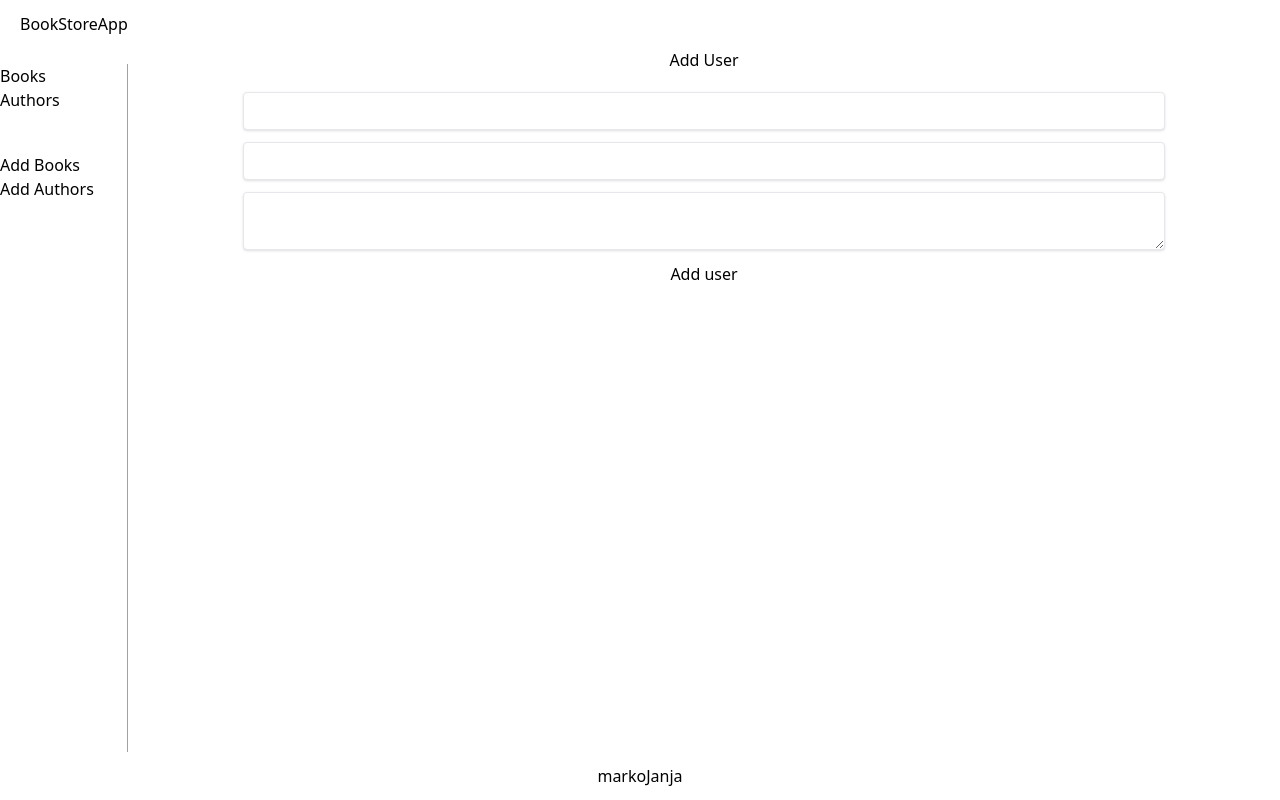
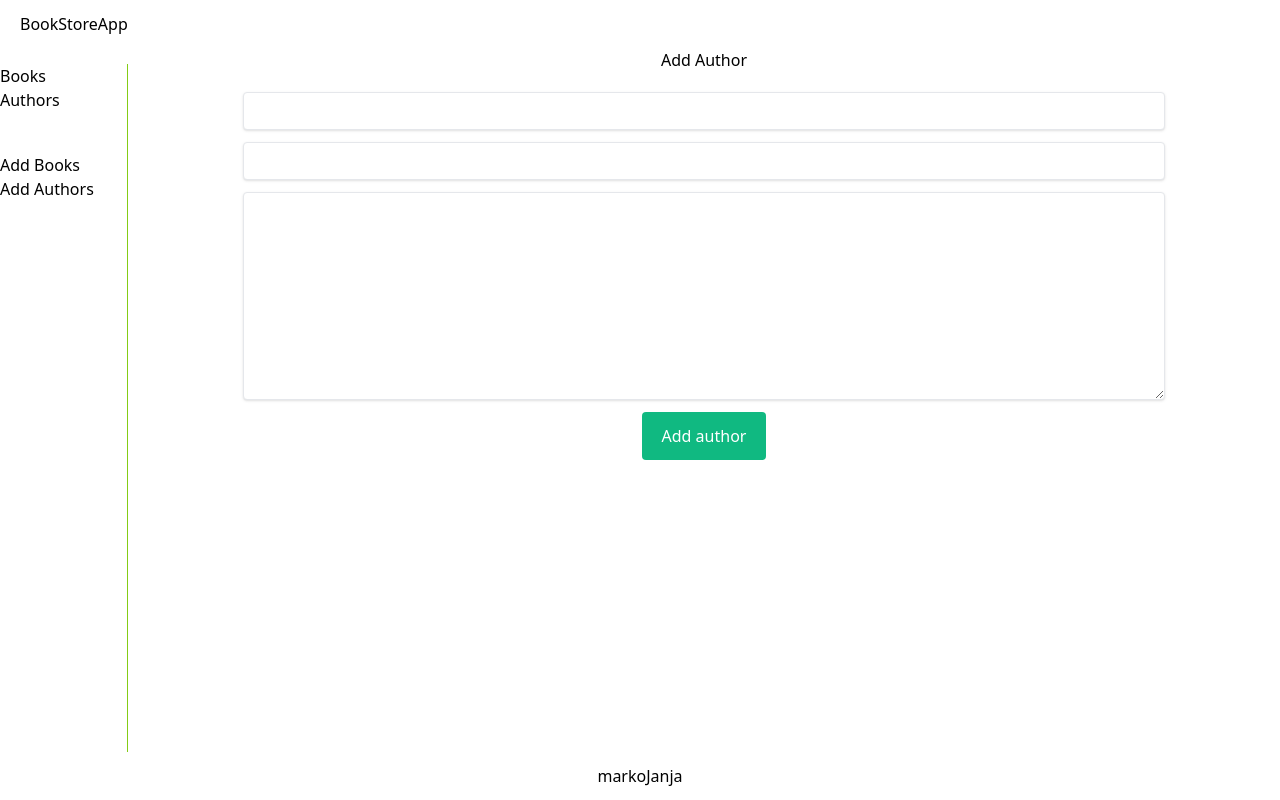
Before and after one commit to markojanja/bookstore_app, a React (Vite) app in the folder frontend/: page /authors/create in a window 1280 px wide. Built offline with nearby package versions, Linux system fonts and the light colour scheme.

Commit message:
create author && books pages

```diff
--- a/frontend/src/pages/CreateAuthor.jsx
+++ b/frontend/src/pages/CreateAuthor.jsx
@@ -36,7 +36,7 @@ const CreateAuthor = () => {
   return (
     <div>
       <div className="flex flex-col items-center justify-center gap-5">
-        <h2>Add User</h2>
+        <h2>Add Author</h2>
         <form
           className="flex flex-col gap-3 w-[80%] mx-auto"
           onSubmit={handleFormSubmit}
@@ -60,9 +60,14 @@ const CreateAuthor = () => {
             name="bio"
             id="bio"
             onChange={(e) => setBio(e.target.value)}
-            className="shadow appearance-none border rounded w-full py-2 px-3 text-gray-700 leading-tight focus:outline-none focus:shadow-outline"
+            className="shadow appearance-none border rounded w-full py-2 px-3 text-gray-700 leading-tight focus:outline-none focus:shadow-outline min-h-52"
           ></textarea>
-          <button type="submit">Add user</button>
+          <button
+            className="bg-emerald-500 text-white py-3 px-5 rounded self-center"
+            type="submit"
+          >
+            Add author
+          </button>
         </form>
       </div>
     </div>
--- a/frontend/src/pages/CreateBook.jsx
+++ b/frontend/src/pages/CreateBook.jsx
@@ -64,9 +64,10 @@ const CreateBook = () => {
   };
 
   return (
-    <div>
+    <div className="flex flex-col gap-3 items-center justify-start pt-3">
+      <h2>Add Book</h2>
       <form
-        className="flex flex-col gap-5 shadow appearance-none border rounded w-full py-2 px-3 text-gray-700 leading-tight focus:outline-none focus:shadow-outline"
+        className="flex flex-col gap-5 w-5/6 mx-auto py-2 px-3"
         onSubmit={handleSubmit}
       >
         <input
@@ -77,7 +78,7 @@ const CreateBook = () => {
           onChange={(e) => setTitle(e.target.value)}
         />
         <textarea
-          className="shadow appearance-none border rounded w-full py-2 px-3 text-gray-700 leading-tight focus:outline-none focus:shadow-outline"
+          className="shadow appearance-none border rounded w-full py-2 px-3 text-gray-700 leading-tight focus:outline-none focus:shadow-outline min-h-52"
           name="description"
           id="description"
           onChange={(e) => setDescription(e.target.value)}
@@ -103,7 +104,7 @@ const CreateBook = () => {
           ))}
         </select>
         <select
-          className="border border-black"
+          className="shadow appearance-none border rounded w-full py-2 px-3 text-gray-700 leading-tight focus:outline-none focus:shadow-outline"
           name="author"
           id="author"
           onChange={(e) => setAuthor(e.target.value)}
@@ -117,7 +118,10 @@ const CreateBook = () => {
             </option>
           ))}
         </select>
-        <button className="border border-black" type="submit">
+        <button
+          className="bg-emerald-500 text-white py-3 px-5 rounded self-center"
+          type="submit"
+        >
           AddBook
         </button>
       </form>
```
